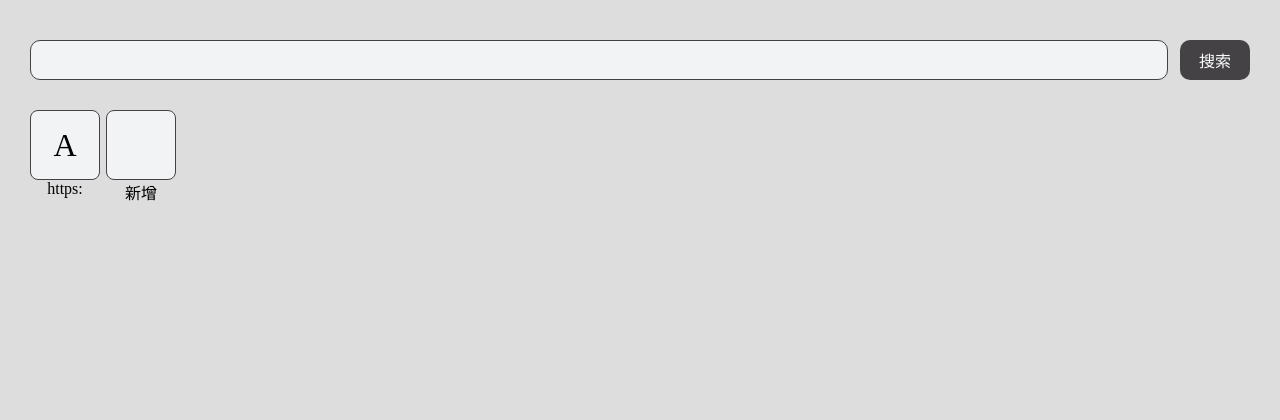
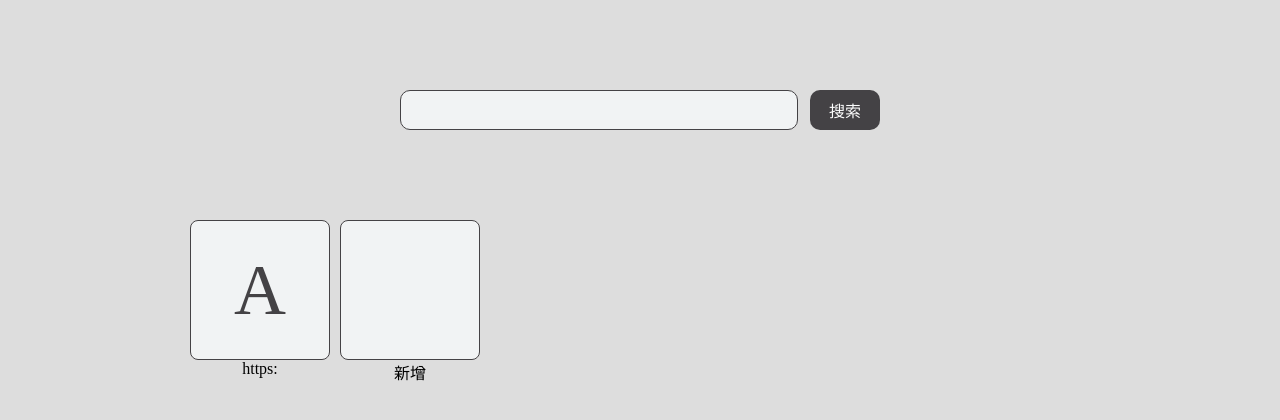
Before and after one commit to luuu4129955/-luuu4129955.github.io-nav, a plain HTML site: page src/index.html in a window 1280 px wide. Drawn offline with nearby package versions, Linux system fonts and the light colour scheme.

Commit message:
完成了PC端

```diff
--- a/src/main.js
+++ b/src/main.js
@@ -54,7 +54,6 @@ const render = () => {
 render();
 
 //新增站点：输入名称+网址，添加到哈希数组中
-//这里应该是点+号 输入完后点确定 实现新增站点
 $(".addSite").on("click", () => {
   let url = window.prompt("请问你要添加的网址是：");
 
--- a/src/style.css
+++ b/src/style.css
@@ -11,10 +11,12 @@
 body {
   background-color: #dddddd;
 }
+
 ul li {
   list-style: none;
 }
 .add {
+  width: 72px;
   vertical-align: -0.15em;
   fill: currentColor;
   overflow: hidden;
@@ -27,11 +29,24 @@ ul li {
   overflow: hidden;
 }
 .globalHeader > form.searchForm {
-  margin: 40px 30px 30px 30px;
+  max-width: 297.5px;
+  margin-top: 40px;
+  margin-left: auto;
+  margin-right: auto;
+  margin-bottom: 30px;
   height: 40px;
   display: flex;
   justify-content: space-between;
 }
+@media (min-width: 544px) {
+  .globalHeader > form.searchForm {
+    max-width: 480px;
+    margin-top: 90px;
+    margin-left: auto;
+    margin-right: auto;
+  }
+}
+
 .globalHeader > form.searchForm > input {
   outline: none;
   flex-grow: 1;
@@ -53,25 +68,41 @@ ul li {
   color: #fdfdfd;
 }
 .globalMain {
-  /* outline: 1px solid red; */
-  margin-left: 30px;
-  margin-right: 30px;
+  max-width: 300px;
+  margin-left: auto;
+  margin-right: auto;
   display: flex;
   flex-wrap: wrap;
   justify-content: space-between;
 }
+@media (min-width: 544px) {
+  .globalMain {
+    max-width: 900px;
+    margin-top: 90px;
+    margin-left: auto;
+    margin-right: auto;
+  }
+}
 .siteList {
   display: flex;
   flex-wrap: wrap;
-  justify-content: space-between;
+  margin-right: -5px;
 }
 .siteList > .site {
   width: 70px;
   margin-bottom: 12px;
   position: relative;
-  margin-right: 6px;
+  margin-right: 5px;
 }
-
+@media (min-width: 544px) {
+  .siteList {
+    margin-right: -10px;
+  }
+  .siteList > .site {
+    width: 140px;
+    margin-right: 10px;
+  }
+}
 .siteList > .site > .siteImage {
   height: 70px;
   border-radius: 8px;
@@ -81,8 +112,14 @@ ul li {
   justify-content: center;
   align-items: center;
   font-size: 32px;
+  color: #444245;
 }
-
+@media (min-width: 544px) {
+  .siteList > .site > .siteImage {
+    height: 140px;
+    font-size: 72px;
+  }
+}
 .siteList > .site > .siteText {
   text-align: center;
   word-break: break-all;
@@ -93,3 +130,13 @@ ul li {
   top: 2px;
   cursor: default;
 }
+@media (min-width: 544px) {
+  .site > .siteImage:hover {
+    color: black;
+    font-size: 92px;
+    border: 1.2px solid black;
+  }
+  .addSite > .add:hover {
+    width: 92px;
+  }
+}
```
Also changed, not shown: 3 other files.
